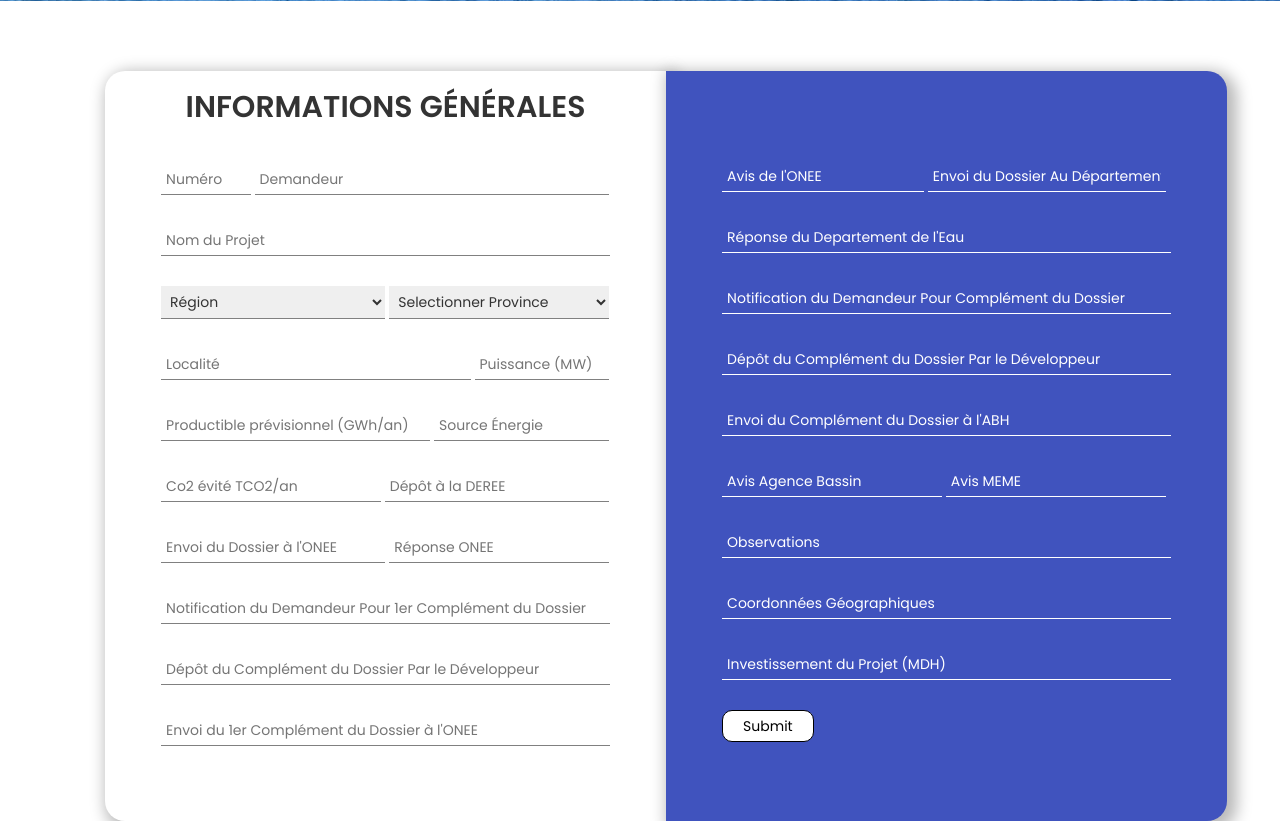
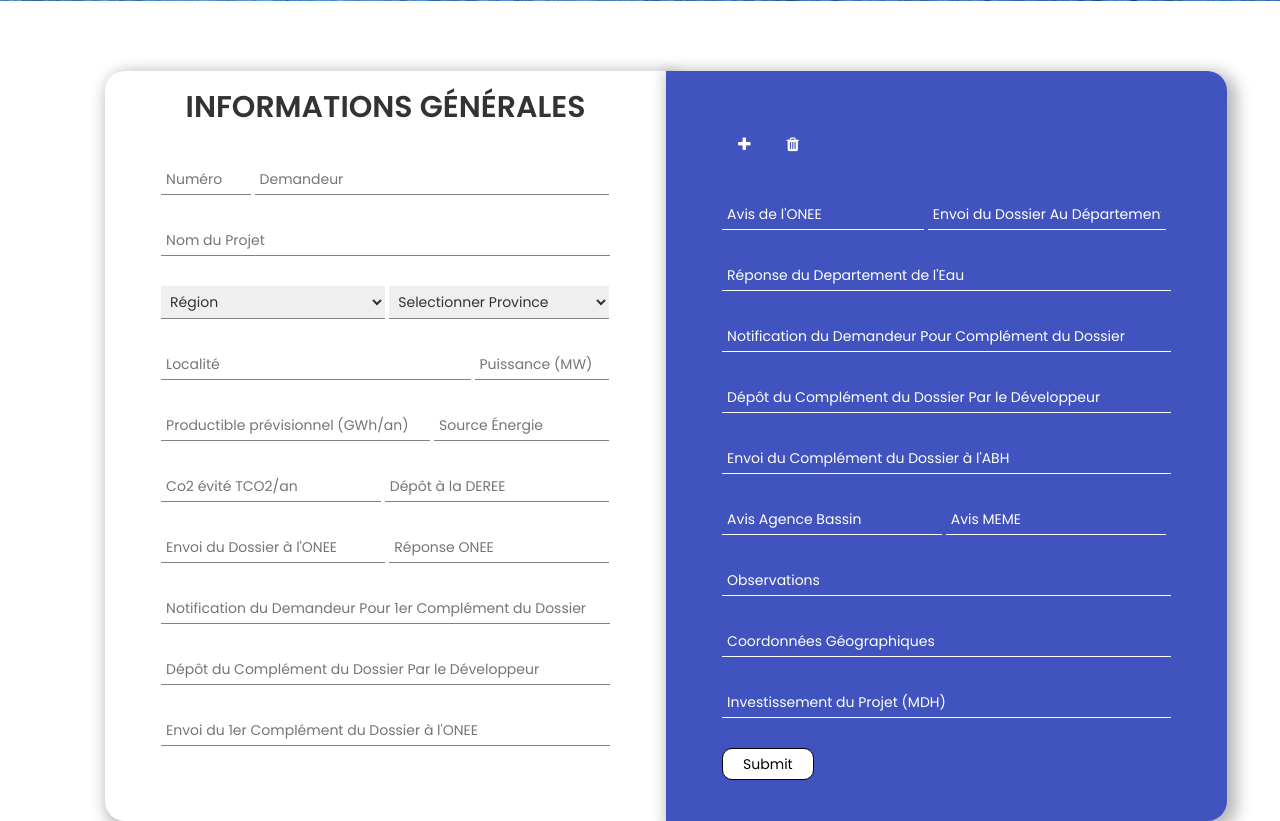
Before and after one commit to nouhelion/Monitoring-App, a PHP site: page /EnergieHydro.php in a window 1280 px wide. Shown: the part 799-1620 px from the top of the page. Run offline with PHP 8.4, Linux system fonts and the light colour scheme.

Commit message:
Update EnergieHydro.php

```diff
--- a/EnergieHydro.php
+++ b/EnergieHydro.php
@@ -305,8 +305,9 @@ http://www.templatemo.com/tm-486-new-event
                 </div>
                 <div class="form-container-right">
                  <div class="second-form">
-
-
+                 <button class="btn_"><i class="fa fa-plus"></i></button>
+                 <button class="btn_"><i class="fa fa-trash"></i></button>
+                 <br>
                     <input name="AvisdeONEE" type="text" class="form-input-aviss" id="Avis de l'ONEE" placeholder="Avis de l'ONEE">
                     <input name="Envoidudossieraudepartementeau" type="text" onfocus="(this.type='date')" onblur="(this.type='text')" style="width:53%;" id="Envoi du dossier au departement eau" placeholder="Envoi du Dossier Au Département Eau">
                     <input name="ReponseDepartementdeeau" type="text" style="width:100%;" id="Reponse du Departement de l'eau" placeholder="Réponse du Departement de l'Eau">
```
